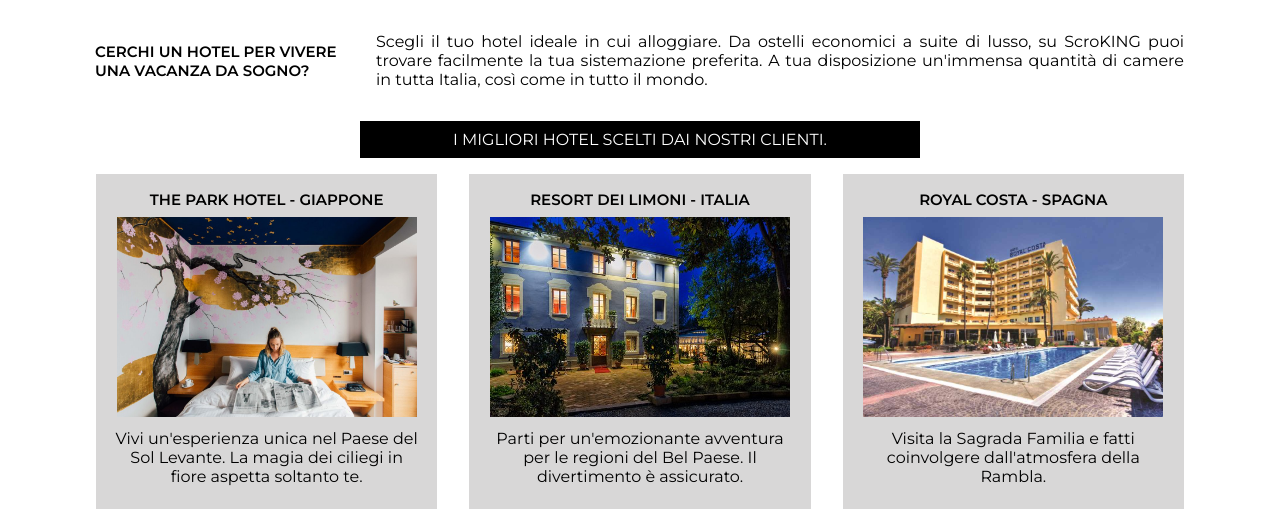
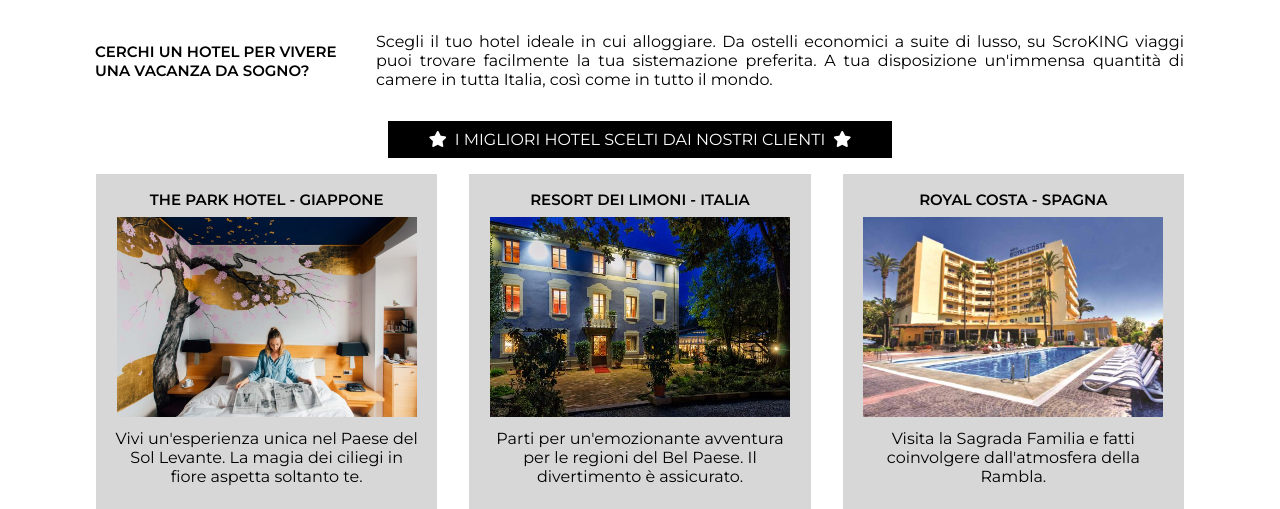
Before and after one commit to RedHitMark/scroKING-TravelAgency, a PHP site: page /hotel.htm in a window 1280 px wide. Shown: the part 80-589 px from the top of the page. Run offline with PHP 8.4, Linux system fonts and the light colour scheme.

Commit message:
Modifiche varie pagina hotel.htm e classe css

```diff
--- a/CSS/main.css
+++ b/CSS/main.css
@@ -297,7 +297,7 @@ font-weight: bold;
     padding: 0.5em;
     background-color: black;
     color: white;
-    width: 50%;
+    width: 45%;
 }
 
 /* =======  Contact ====== */
--- a/hotel.htm
+++ b/hotel.htm
@@ -51,7 +51,7 @@
                     <div class="col-8" ; style=text-align:justify>
                         <p>
                             Scegli il tuo hotel ideale in cui alloggiare. Da ostelli economici a suite di
-                            lusso, su ScroKING puoi trovare facilmente la tua sistemazione preferita. A tua
+                            lusso, su ScroKING viaggi puoi trovare facilmente la tua sistemazione preferita. A tua
                             disposizione un'immensa quantità di camere in tutta Italia, così come in tutto
                             il mondo.
                         </p>
@@ -61,7 +61,7 @@
 
         <div class="row">
             <div class="besthotel">
-                <p align="center">I MIGLIORI HOTEL SCELTI DAI NOSTRI CLIENTI.</p>
+                <p align="center"><i class="fas fa-star"></i>&ensp;I MIGLIORI HOTEL SCELTI DAI NOSTRI CLIENTI&ensp;<i class="fas fa-star"></i></p>
             </div>
         </div>
 
```
